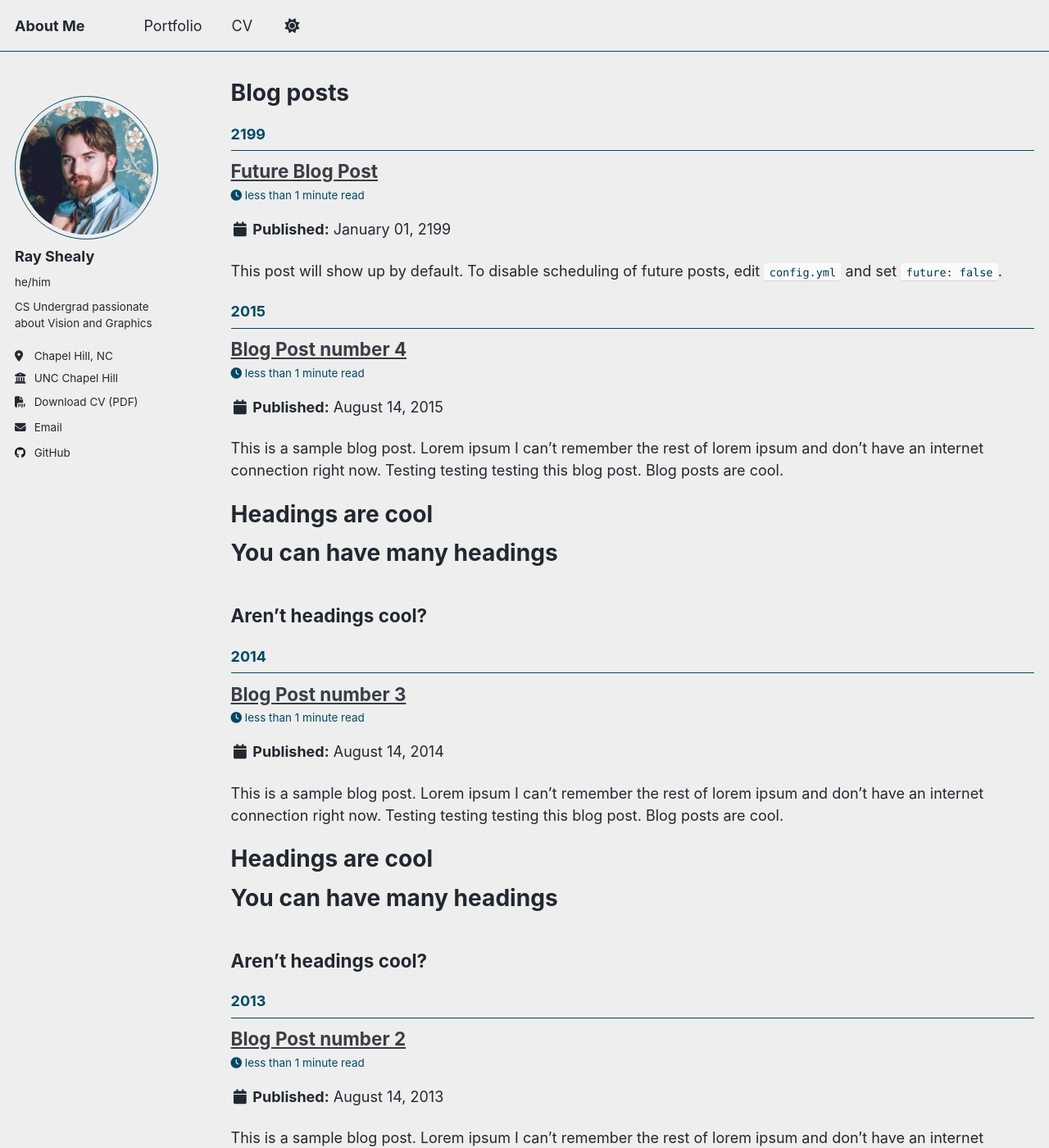
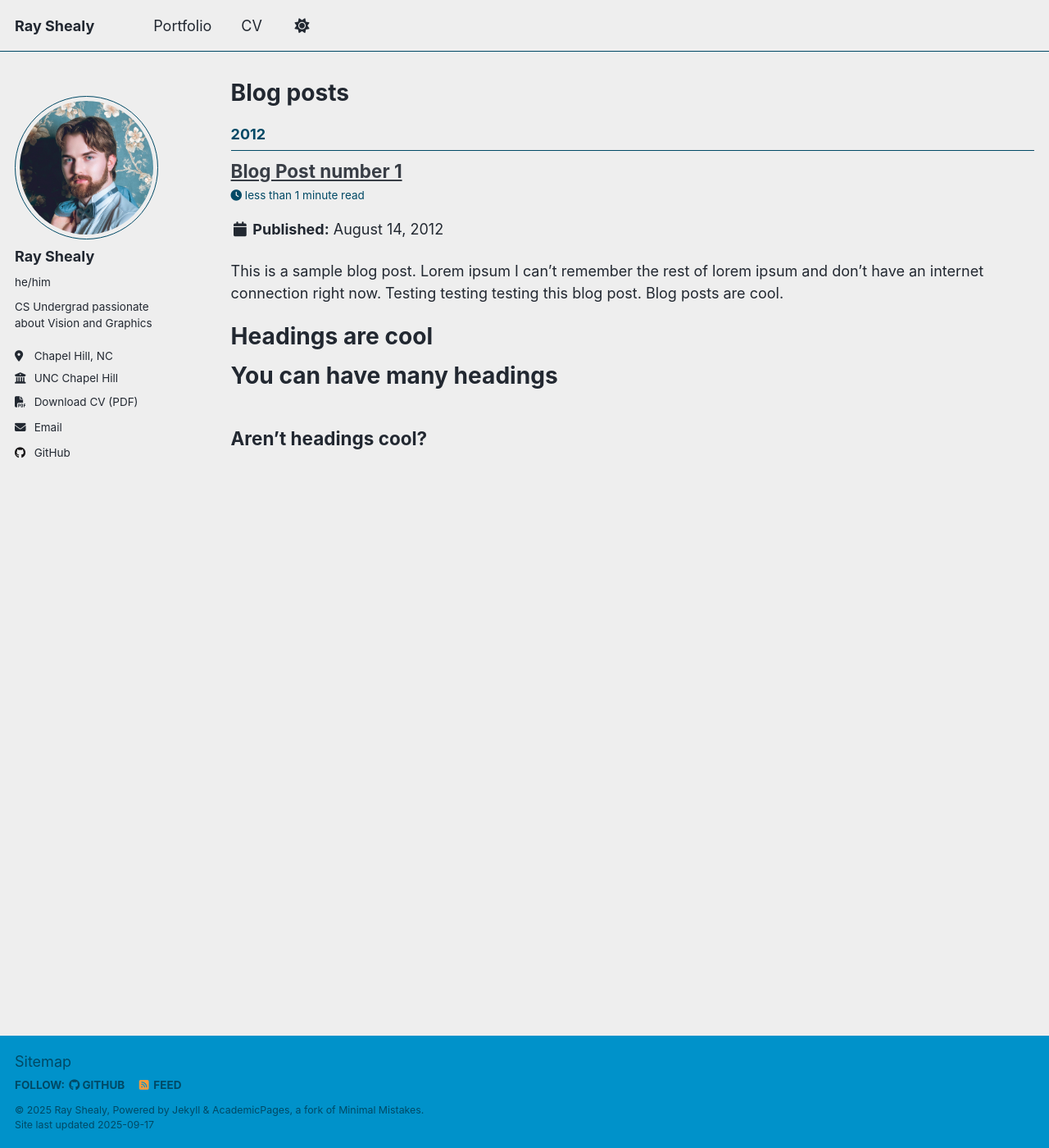
Before and after one commit to rbshealy/rbshealy.github.io, a Jekyll site: the page built from _pages/year-archive.html, in a window 1280 px wide and 1400 px high. Shown: the whole window at 82% size. Built offline with Jekyll 4.4.1, drawn with Linux system fonts in a browser that asks for light colours; a script that is not in the unit is left out; some of the changed text lies outside the part shown.

Commit message:
Edit about me and delete random junk

```diff
--- a/_config.yml
+++ b/_config.yml
@@ -9,7 +9,7 @@
 # Basic Site Settings
 locale                   : "en-US"
 site_theme               : "air" # Currently available options are "default", "air"
-title                    : "About Me"
+title                    : "Ray Shealy"
 title_separator          : "-"
 name                     : &name "Ray Shealy"
 description              : &description "Ray Shealy's Academic Website"
--- a/_posts/2013-08-14-blog-post-2.md
+++ /dev/null
@@ -1,20 +0,0 @@
----
-title: 'Blog Post number 2'
-date: 2013-08-14
-permalink: /posts/2013/08/blog-post-2/
-tags:
-  - cool posts
-  - category1
-  - category2
----
-
-This is a sample blog post. Lorem ipsum I can't remember the rest of lorem ipsum and don't have an internet connection right now. Testing testing testing this blog post. Blog posts are cool.
-
-Headings are cool
-======
-
-You can have many headings
-======
-
-Aren't headings cool?
-------
--- a/_posts/2014-08-14-blog-post-3.md
+++ /dev/null
@@ -1,20 +0,0 @@
----
-title: 'Blog Post number 3'
-date: 2014-08-14
-permalink: /posts/2014/08/blog-post-3/
-tags:
-  - cool posts
-  - category1
-  - category2
----
-
-This is a sample blog post. Lorem ipsum I can't remember the rest of lorem ipsum and don't have an internet connection right now. Testing testing testing this blog post. Blog posts are cool.
-
-Headings are cool
-======
-
-You can have many headings
-======
-
-Aren't headings cool?
-------
--- a/_posts/2199-01-01-future-post.md
+++ /dev/null
@@ -1,11 +0,0 @@
----
-title: 'Future Blog Post'
-date: 2199-01-01
-permalink: /posts/2012/08/blog-post-4/
-tags:
-  - cool posts
-  - category1
-  - category2
----
-
-This post will show up by default. To disable scheduling of future posts, edit `config.yml` and set `future: false`.
```
Also changed, not shown: _drafts/post-draft.md (+1 -9 lines), _pages/about.md (+4 -6 lines), _posts/2015-08-14-blog-post-4.md (deleted, +0 -20 lines), _publications/2009-10-01-paper-title-number-1.md (+1 -1 lines), _publications/2010-10-01-paper-title-number-2.md (deleted, +0 -14 lines), _publications/2015-10-01-paper-title-number-3.md (deleted, +0 -14 lines), _publications/2024-02-17-paper-title-number-4.md (deleted, +0 -13 lines), _publications/2025-06-08-paper-title-number-5.md (deleted, +0 -13 lines).
